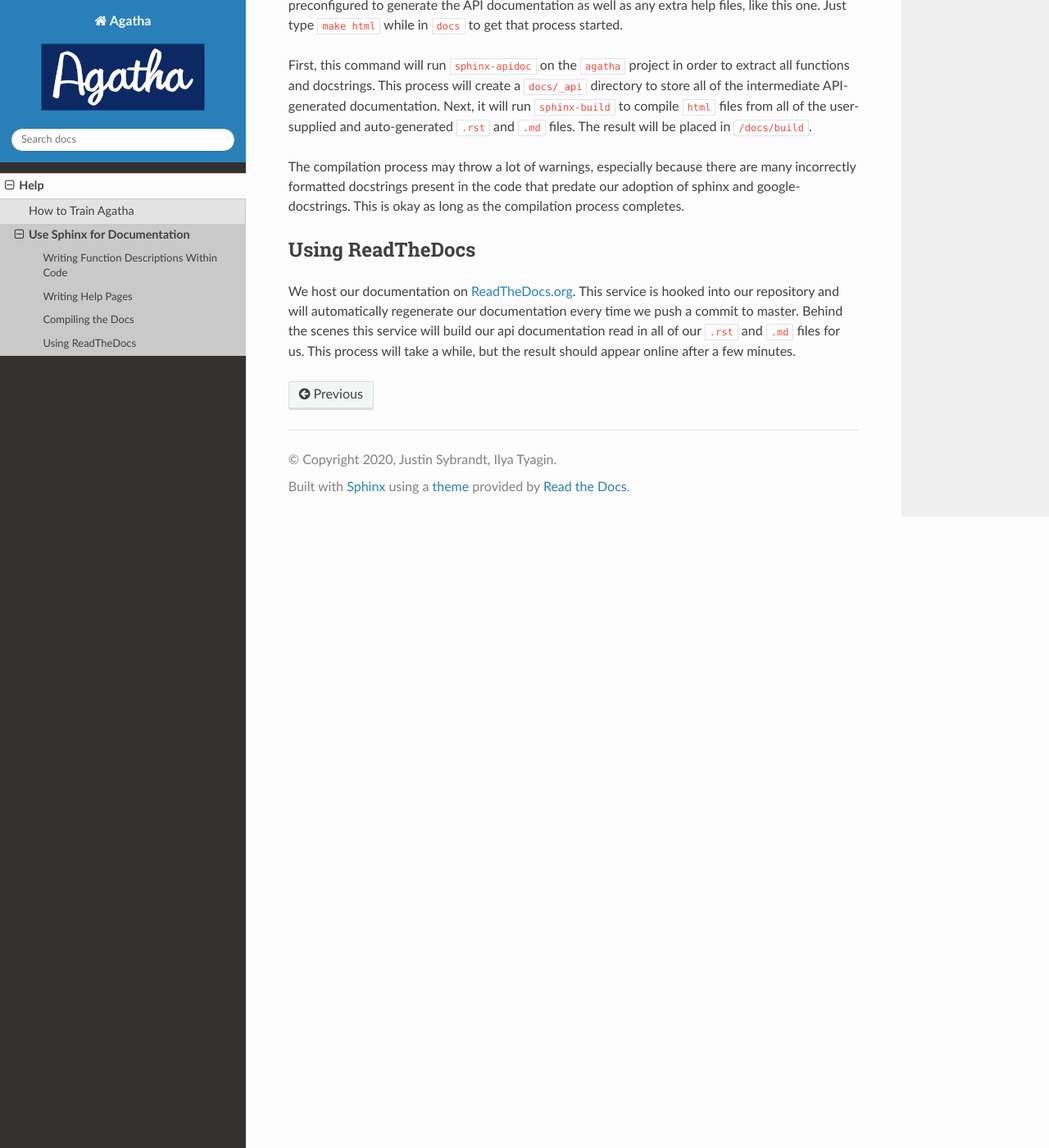
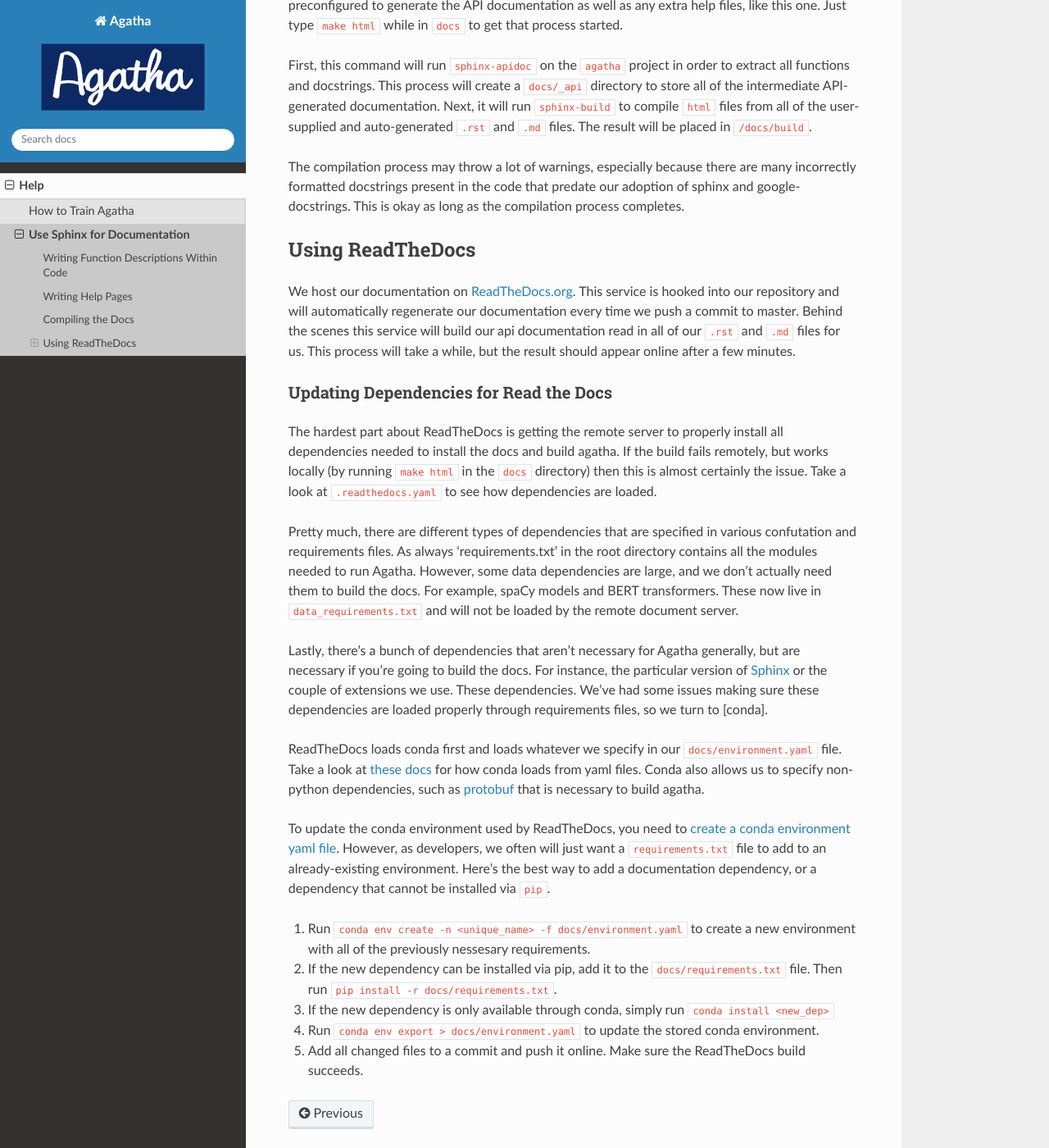
Before and after one commit to JSybrandt/agatha, a Sphinx documentation site: the page built from docs/help/write_docs.md, in a window 1280 px wide and 1400 px high, scrolled down 1602 px. Shown: the whole window at 82% size. Built offline with Sphinx 7.4.7 and the Read the Docs theme 2.0.0, drawn with Linux system fonts in a browser that asks for light colours; pages that are not in the unit, such as notebooks, are missing from menus.

Commit message:
Uses conda to load all documentation deps

```diff
--- a/docs/help/write_docs.md
+++ b/docs/help/write_docs.md
@@ -98,6 +98,48 @@ push a commit to master. Behind the scenes this service will build our api
 documentation read in all of our `.rst` and `.md` files for us. This process
 will take a while, but the result should appear online after a few minutes.
 
+### Updating Dependencies for Read the Docs
+
+The hardest part about ReadTheDocs is getting the remote server to properly
+install all dependencies needed to install the docs and build agatha. If the
+build fails remotely, but works locally (by running `make html` in the `docs`
+directory) then this is almost certainly the issue. Take a look at
+`.readthedocs.yaml` to see how dependencies are loaded.
+
+Pretty much, there are different types of dependencies that are specified in
+various confutation and requirements files. As always 'requirements.txt' in the
+root directory contains all the modules needed to run Agatha. However, some data
+dependencies are large, and we don't actually need them to build the docs. For
+example, spaCy models and BERT transformers. These now live in
+`data_requirements.txt` and will not be loaded by the remote document server.
+
+Lastly, there's a bunch of dependencies that aren't necessary for Agatha
+generally, but are necessary if you're going to build the docs. For instance,
+the particular version of [Sphinx][1] or the couple of extensions we use. These
+dependencies. We've had some issues making sure these dependencies are loaded
+properly through requirements files, so we turn to [conda].
+
+ReadTheDocs loads conda first and loads whatever we specify in our
+`docs/environment.yaml` file. Take a look at [these docs][9] for how conda loads
+from yaml files. Conda also allows us to specify non-python dependencies, such
+as [protobuf][10] that is necessary to build agatha.
+
+To update the conda environment used by ReadTheDocs, you need to [create a conda
+environment yaml file][8]. However, as developers, we often will just want a
+`requirements.txt` file to add to an already-existing environment. Here's the
+best way to add a documentation dependency, or a dependency that cannot be
+installed via `pip`.
+
+ 1. Run `conda env create -n <unique_name> -f docs/environment.yaml` to create a
+    new environment with all of the previously nessesary requirements.
+ 2. If the new dependency can be installed via pip, add it to the
+    `docs/requirements.txt` file. Then run `pip install -r docs/requirements.txt`.
+ 3. If the new dependency is only available through conda, simply run `conda
+    install <new_dep>`
+ 4. Run `conda env export > docs/environment.yaml` to update the stored conda
+    environment.
+ 5. Add all changed files to a commit and push it online. Make sure the
+    ReadTheDocs build succeeds.
 
 [1]:https://www.sphinx-doc.org/en/master/index.html
 [2]:https://readthedocs.org/
@@ -105,3 +147,7 @@ will take a while, but the result should appear online after a few minutes.
 [4]:https://docs.python.org/3/library/typing.html
 [5]:https://www.sphinx-doc.org/en/master/usage/restructuredtext/basics.html
 [6]:https://daringfireball.net/projects/markdown/syntax
+[7]:https://www.anaconda.com/products/individual
+[8]:https://docs.conda.io/projects/conda/en/latest/user-guide/tasks/manage-environments.html#sharing-an-environment
+[9]:https://docs.conda.io/projects/conda/en/latest/user-guide/tasks/manage-environments.html#creating-an-environment-from-an-environment-yml-file
+[10]:https://developers.google.com/protocol-buffers
```
Also changed, not shown: docs/environment.yaml (+31 -2 lines), docs/requirements.txt (+7 -0 lines), .readthedocs.yaml.
